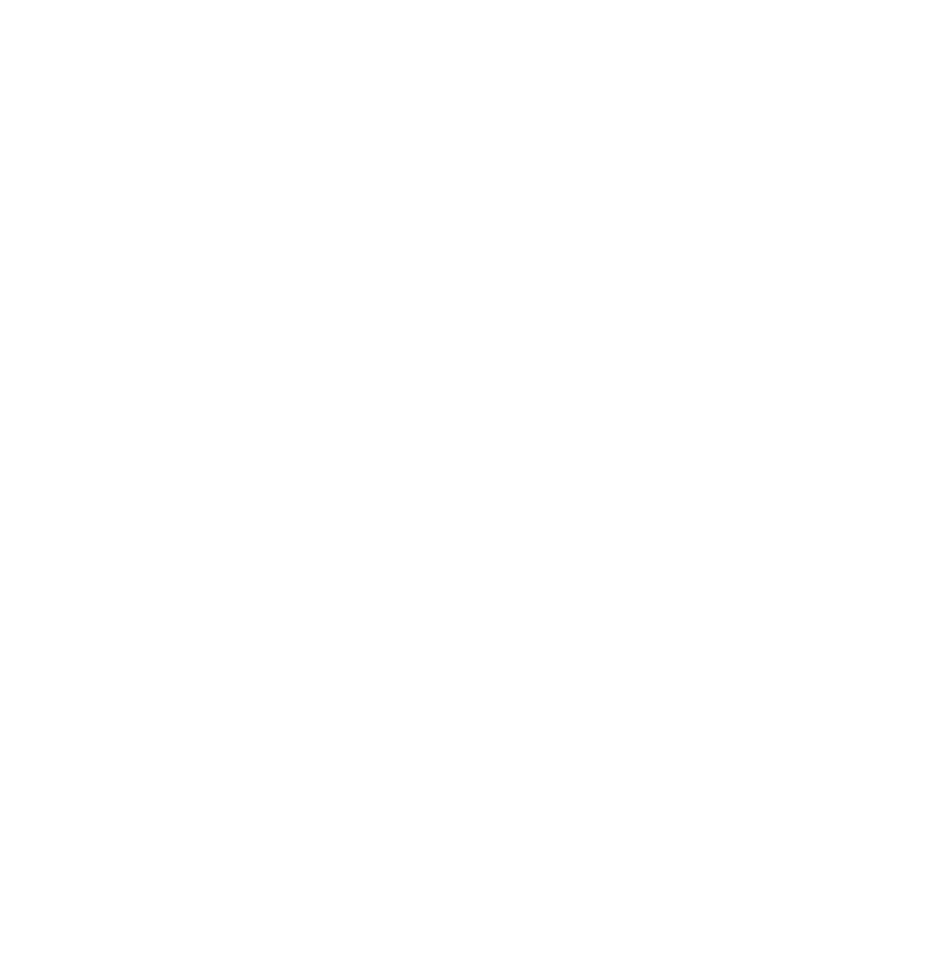
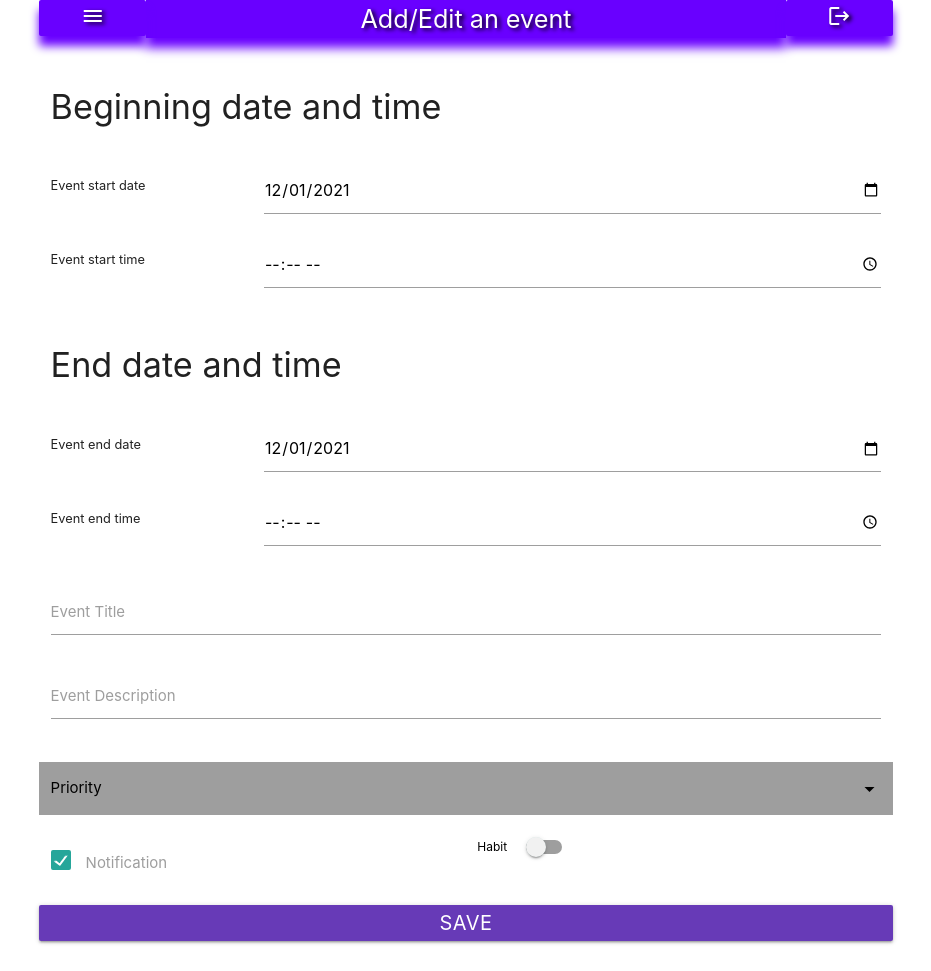
Before and after one commit to Szelmat/ACalendar, a website: page auth/new_edit_event.html in a window 1280 px wide. Shown: the whole page, without its empty margins (174-1105 px from the left). Before the commit the page ends 800 px from the top, so only its background shows below. Drawn offline with nearby package versions, Linux system fonts and the light colour scheme.

Commit message:
Adding New_edit_event webpage (not the final version)

```diff
--- a/auth/new_edit_event.html
+++ b/auth/new_edit_event.html
@@ -1,5 +1,6 @@
 <!DOCTYPE html>
 <html lang="en">
+
 <head>
     <meta charset="UTF-8">
     <meta http-equiv="X-UA-Compatible" content="IE=edge">
@@ -11,16 +12,183 @@
     <link rel="stylesheet" href="../frontend/css/custom.css">
 
     <!-- Materialize Icons -->
+    <!-- https://fonts.google.com/icons?selected=Material+Icons -->
     <link href="https://fonts.googleapis.com/icon?family=Material+Icons" rel="stylesheet">
 
     <!-- Set favicon -->
-        <link rel="icon" type="image/png" href="../ACalendar_logo.png"/>
+    <link rel="icon" type="image/png" href="../ACalendar_logo.png" />
 
+    <!-- Compiled and minified JavaScript -->
+    <script src="https://cdnjs.cloudflare.com/ajax/libs/materialize/1.0.0/js/materialize.min.js"></script>
 </head>
 
 <body>
+    <!-- Main countainer -->
+    <div class="countainer">
+        <!-- Title -->
+        <div class="row center ">
+            <div id="homeTitle"
+                class="waves-effect waves-dark btn mt-0 pt-1 col s1 m1 l1 xl1 offset-s2 offset-m2 offset-l2 offset-xl2">
+                <span class="material-icons"> menu</span></div>
+            <div id="homeTitle" class=" col s6 m6 l6 xl6 "><span class="flow-text mt-0 pt-2">Add/Edit an event</span></div>
+            <div id="homeTitle" class="waves-effect waves-dark btn mt-0  pt-1 col s1 m1 l1 xl1"><span
+                    class="material-icons">logout</span></div>
+        </div>
+
+        <!-- Beginning date and time countainer -->
+        <div class="countainer">
+
+            <div class="row">
+                <div class="col s8 m8 l8 xl8 offset-s2 offset-m2 offset-l2 offset-xl2">
+                    <h4 class="mt-5 mb-4">Beginning date and time</h4>
+                </div>
+
+            </div>
+
+            <div class="row ">
+                <div class="col s2 m2 l2 xl2 offset-s2 offset-m2 offset-l2 offset-xl2">
+                    <div>
+                        <h6 style="font-size:1vw">Event start date</h6>
+                    </div>
+                </div>
+
+                <div class="col s6 m6 l6 xl6 ">
+                    <div>
+                        <input type="date" id="start" name="trip-start" value="2021-12-01" min="2021-01-01" max="2099-12-31">
+                    </div>
+                </div>
+            </div>
+
+            <div class="row ">
+
+                <div class="col s2 m2 l2 xl2 offset-s2 offset-m2 offset-l2 offset-xl2">
+                    <div>
+                        <h6 style="font-size:1vw">Event start time</h6>
+                    </div>
+                </div>
+
+                <div class="col s6 m6 l6 xl6 ">
+                    <div>
+                        <input type="time" required>
+                    </div>
+                </div>
+
+            </div>
+
+        </div>
+        <!-- The end of Beginning date and time countainer -->
+
+        <!-- End date and time countainer -->
+        <div class="countainer">
+
+            <div class="row">
+                <div class="col s8 m8 l8 xl8 offset-s2 offset-m2 offset-l2 offset-xl2">
+                    <h4 class="mt-5 mb-4">End date and time</h4>
+                </div>
+            </div>
+
+            <div class="row">
+                <div class="col s2 m2 l2 xl2 offset-s2 offset-m2 offset-l2 offset-xl2">
+                    <div>
+                        <h6 style="font-size:1vw">Event end date</h6>
+                    </div>
+                </div>
+
+                <div class="col s6 m6 l6 xl6 ">
+                    <div>
+                        <input type="date" id="start" name="trip-start" value="2021-12-01" min="2021-01-01"
+                            max="2099-12-31">
+                    </div>
+                </div>
+            </div>
+
+            <div class="row">
+
+                <div class="col s2 m2 l2 xl2 offset-s2 offset-m2 offset-l2 offset-xl2">
+                    <div>
+                        <h6 style="font-size:1vw">Event end time</h6>
+                    </div>
+                </div>
+
+                <div class="col s6 m6 l6 xl6 ">
+                    <div>
+                        <input type="time" required>
+                    </div>
+                </div>
+
+            </div>
+
+        </div>
+        <!-- The end of end date and time countainer -->
+
+        <div class="row center">
+            <div class="col s8 m8 l8 xl8 offset-s2 offset-m2 offset-l2 offset-xl2">
+
+                <div class="rounded-1">
+                    <div class="input-field">
+                        <input id="enevtTiltle" type="text">
+                        <label for="enevtTiltle">Event Title</label>
+                    </div>
+                </div>
+
+                <div class="rounded-1 mt-5">
+                    <div class="input-field">
+                        <input id="enevtDesc" type="text">
+                        <label for="enevtDesc">Event Description</label>
+                    </div>
+                </div>
+
+            </div>
+
+        </div>
 
 
-    <script src="../frontend/js/materialize.min.js"></script>
+        <div class="row">
+            <div class = "grey col s8 m8 l8 xl8 offset-s2 offset-m2 offset-l2 offset-xl2">
+                <ul id="dropdown" class="dropdown-content">
+                    <li><a href="#">One</a></li>
+                    <li><a href="#">Two</a></li>
+                    <li><a href="#">Three</a></li>
+                </ul>
+                <ul class="dds ">
+                    <li>
+                        <a class="dropdown-trigger" data-target="dropdown" style="color:black;"> Priority
+                        <i class="material-icons right">arrow_drop_down</i></a></li>
+                </ul>
+            </div>
+        </div>
+
+        <div class="row mb-0 mt-0">
+            <form action="#" class = "col s4 m4 l4 xl4 offset-s2 offset-m2 offset-l2 offset-xl2">
+                <p>
+                  <label>
+                    <input type="checkbox" class="filled-in" checked="checked" />
+                    <span>Notification</span>
+                  </label>
+                </p>
+              </form>
+                <!-- Switch -->
+                <div class="switch col s4 m4 l4 xl4">
+                    <label>
+                        <span style="color:black;">Habit</span>
+                        <input type="checkbox">
+                        <span class="lever"></span>
+                    </label>
+                </div>
+
+
+        </div>
+
+        <div class="row center mt-3 mb-5 ">
+            <button id="saveEvent" type="submit" class="waves-effect waves-dark btn primary-bg col s8 m8 l8 xl8 offset-s2 offset-m2 offset-l2 offset-xl2">
+                <span class="medium-sized-text">SAVE</span>
+            </button>
+        </div>
+
+
+
+
+    </div>
+    <!-- The end of the Main countainer -->
 </body>
 </html>
```
Lines whose indentation alone changed are shown as unchanged.
